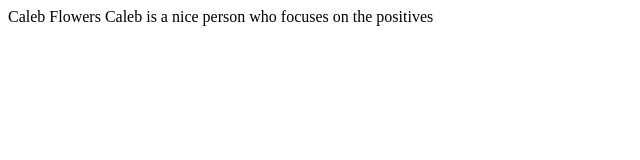
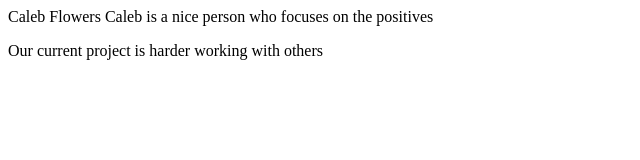
Before and after one commit to NeoZero595/practice-assignment, a plain HTML site: page index.html in a window 1280 px wide. Shown: the whole page, without its empty margins (0-640 px from the left). Drawn offline with Linux system fonts and the light colour scheme.

Commit message:
Our current project is harder working with others

```diff
--- a/index.html
+++ b/index.html
@@ -9,5 +9,6 @@
 <body>
     <hl>Caleb Flowers</hl>
     <p1>Caleb is a nice person who focuses on the positives</p1>
+    <p>Our current project is harder working with others</p>
 </body>
 </html>
```
